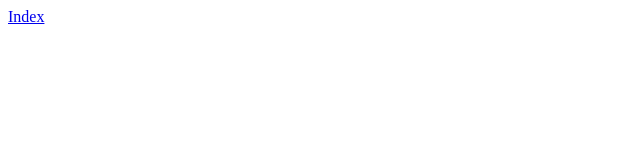
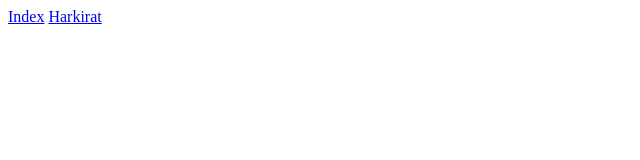
Before and after one commit to utkarshgeu/utkarshgeu.github.io, a plain HTML site: page index.html in a window 1280 px wide. Shown: the full height of the page, 0-640 px from the left. Drawn offline with Linux system fonts and the light colour scheme.

Commit message:
Update index.html

```diff
--- a/index.html
+++ b/index.html
@@ -7,5 +7,7 @@
 </head>
 <body>
     <a href="https://geuac-my.sharepoint.com/:f:/g/personal/utkarshpandey_19151059_bca_geu_ac_in/Egmn10y_X41PjiwoF4-a9FsB0XZseRKW9_LPrH9G2DAekw">Index</a>
+
+    <a href="https://drive.google.com/drive/folders/1UhhMo2tY98W6_J-MyDvWAlBUQG7LvvsH?usp=sharing">Harkirat</a>
 </body>
 </html>
```
